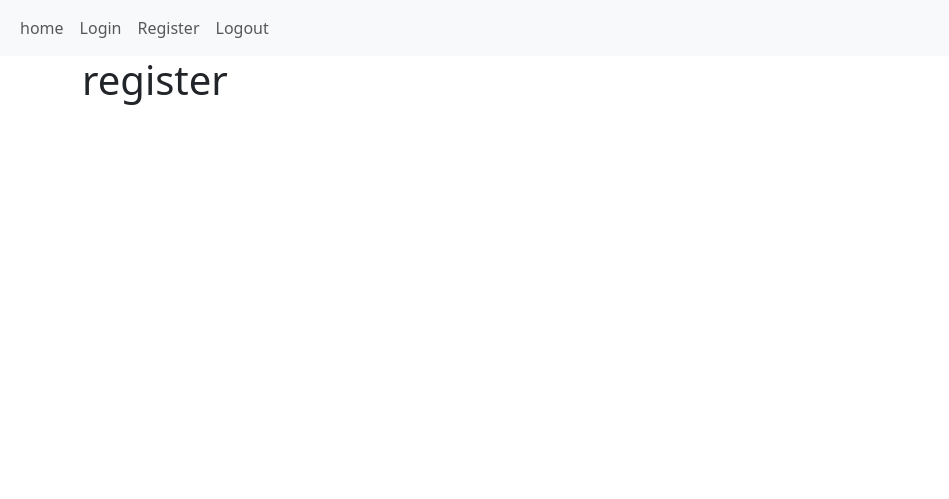
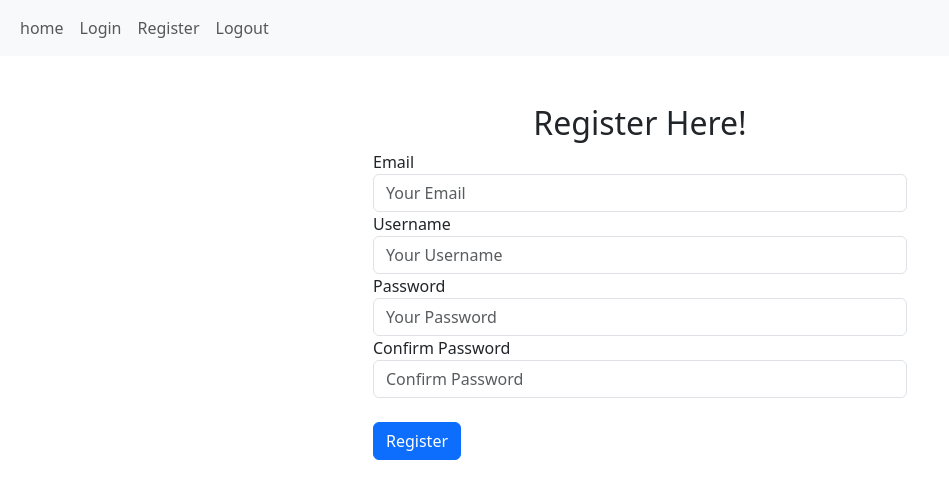
Before and after one commit to giorgivashakmadze/notes_app, a Flask app: page /register in a window 1280 px wide. Shown: the top 499 px of the page, without its empty margins (0-949 px from the left). Run offline with Flask 3, Linux system fonts and the light colour scheme; some libraries are stand-ins or nearby versions.

Commit message:
login and register html submit forms completed

```diff
--- a/webpage/templates/register.html
+++ b/webpage/templates/register.html
@@ -2,5 +2,34 @@
 {% block title%}register{% endblock %}
 
 {% block content %}
-<h1>register </h1>
+    <div class="container">
+        <div class="row justify-content-center mt-5">
+            <div class="col-md-6">
+    <form method="POST">
+    <div class="text-center">
+        <h2>Register Here!</h2>
+    </div>
+    <div class="form-group">
+        <label for="email">Email</label>
+        <input type="email" class="form-control" id="email" name="email" placeholder="Your Email">
+    </div>
+        <div class="form-group">
+        <label for="username">Username</label>
+        <input type="text" class="form-control" id="username" name="username" placeholder="Your Username">
+    </div>
+    <div class="form-group">
+        <label for="password">Password</label>
+        <input type="password" class="form-control" id="password" name="password" placeholder="Your Password">
+    </div>
+    <div class="form-group">
+        <label for="confirm-password">Confirm Password</label>
+        <input type="password" class="form-control" id="confirm-password" name="confirm_password" placeholder="Confirm Password">
+    </div>
+    <br>
+    <button type="submit" class="btn btn-primary">Register</button>
+</form>
+            </div>
+        </div>
+    </div>
+
 {% endblock %}
```
Also changed, not shown: webpage/templates/login.html (+26 -2 lines).
